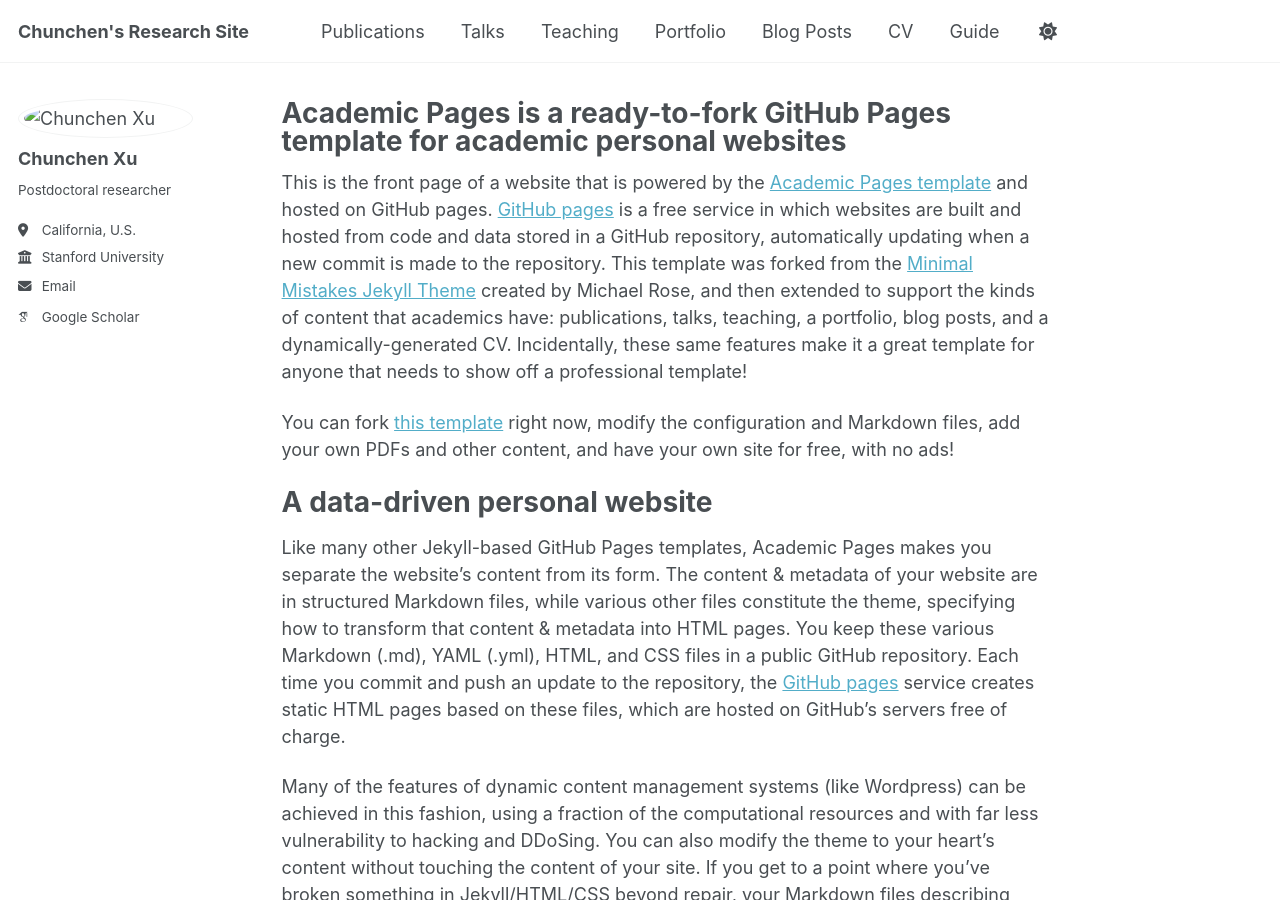
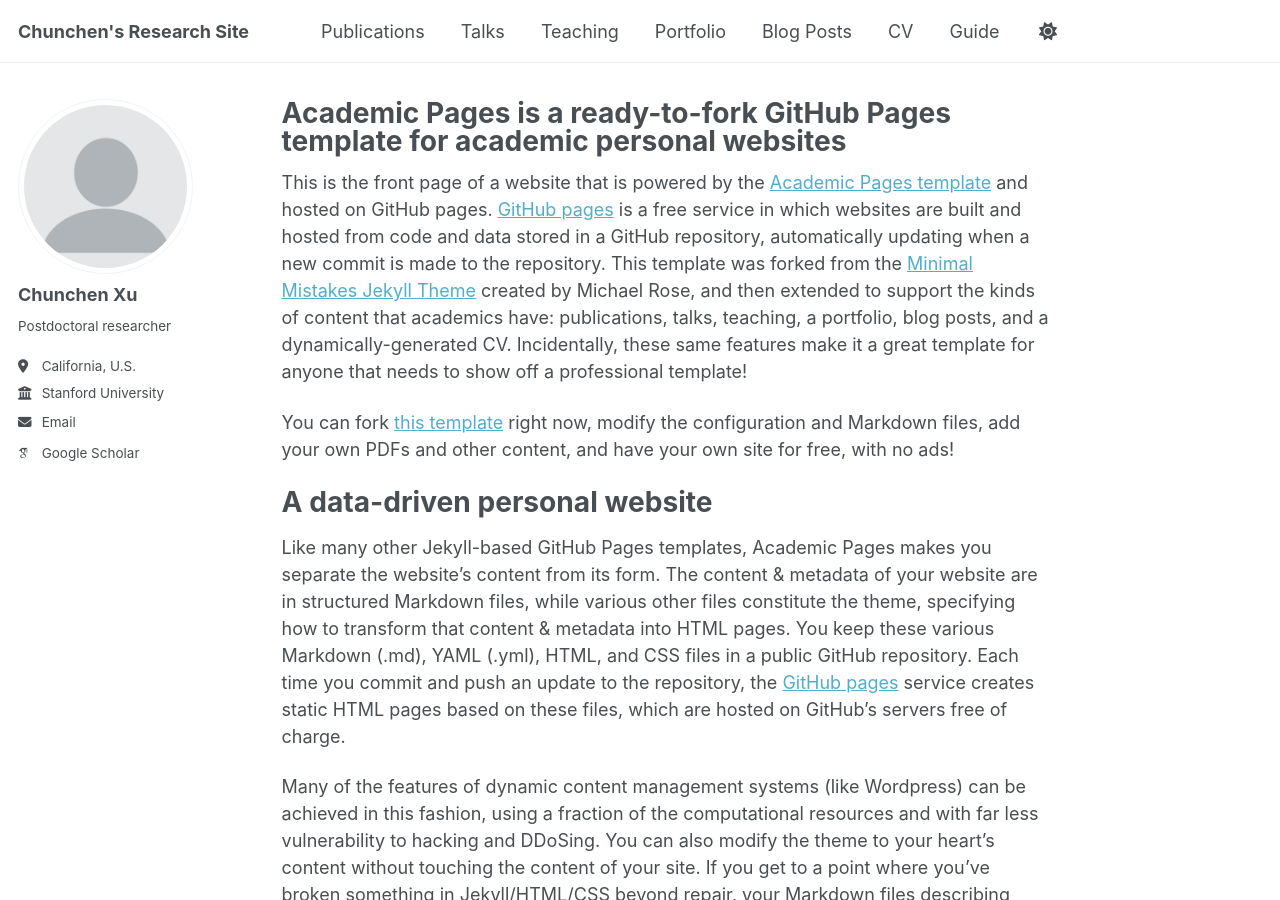
Before and after one commit to chunchenxu/chunchenxu.github.io, a Jekyll site: the page built from _pages/about.md, in a window 1280 px wide and 900 px high. Built offline with Jekyll 4.4.1, drawn with Linux system fonts in a browser that asks for light colours; some web fonts are replaced; a script that is not in the unit is left out.

Commit message:
Update _config.yml

```diff
--- a/_config.yml
+++ b/_config.yml
@@ -22,7 +22,7 @@ repository               : "chunchenxu/chunchenxu.github.io"
 #               Additional customization can be done by editing /_includes/author-profile.html
 author:
   # Biographic information
-  avatar           : "images/ccprofile.png"
+  avatar           : "profile.png"
   name             : "Chunchen Xu"
   pronouns         : # example: "she/her"
   bio              : "Postdoctoral researcher"
```
